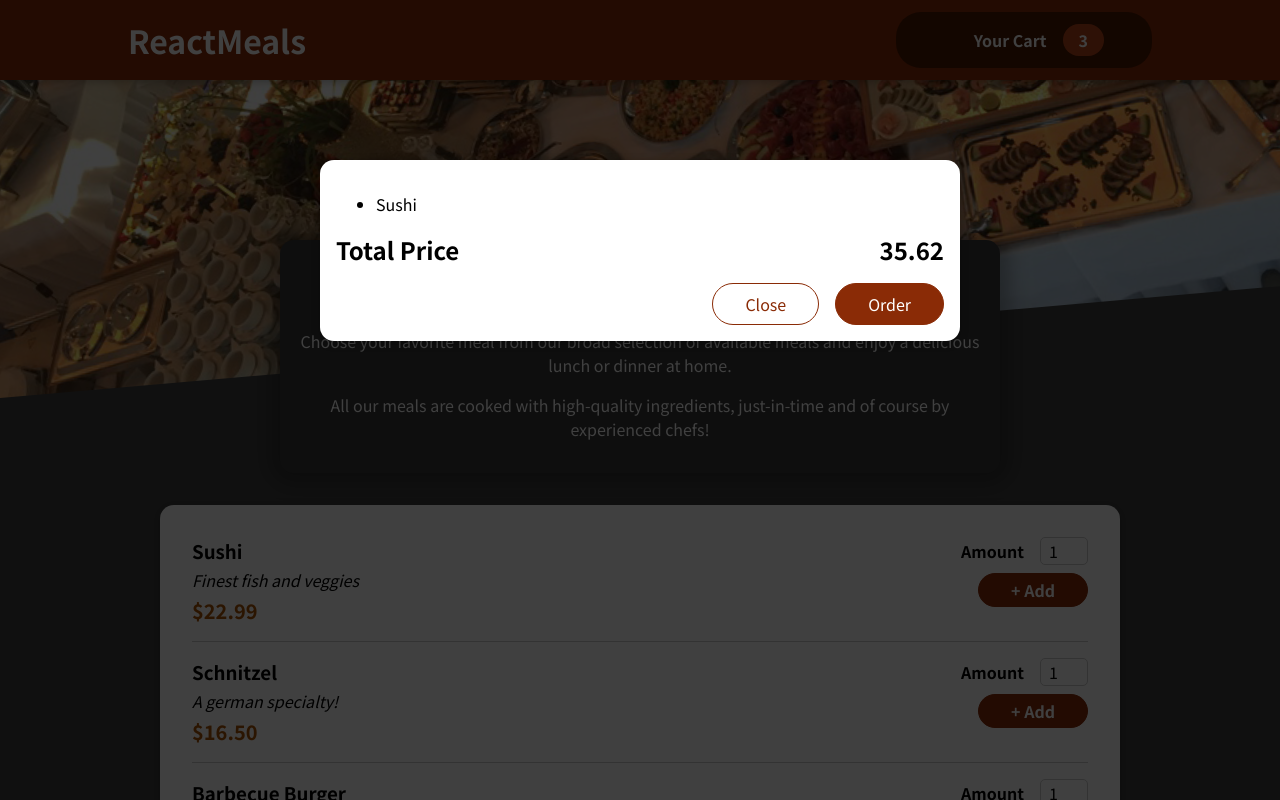
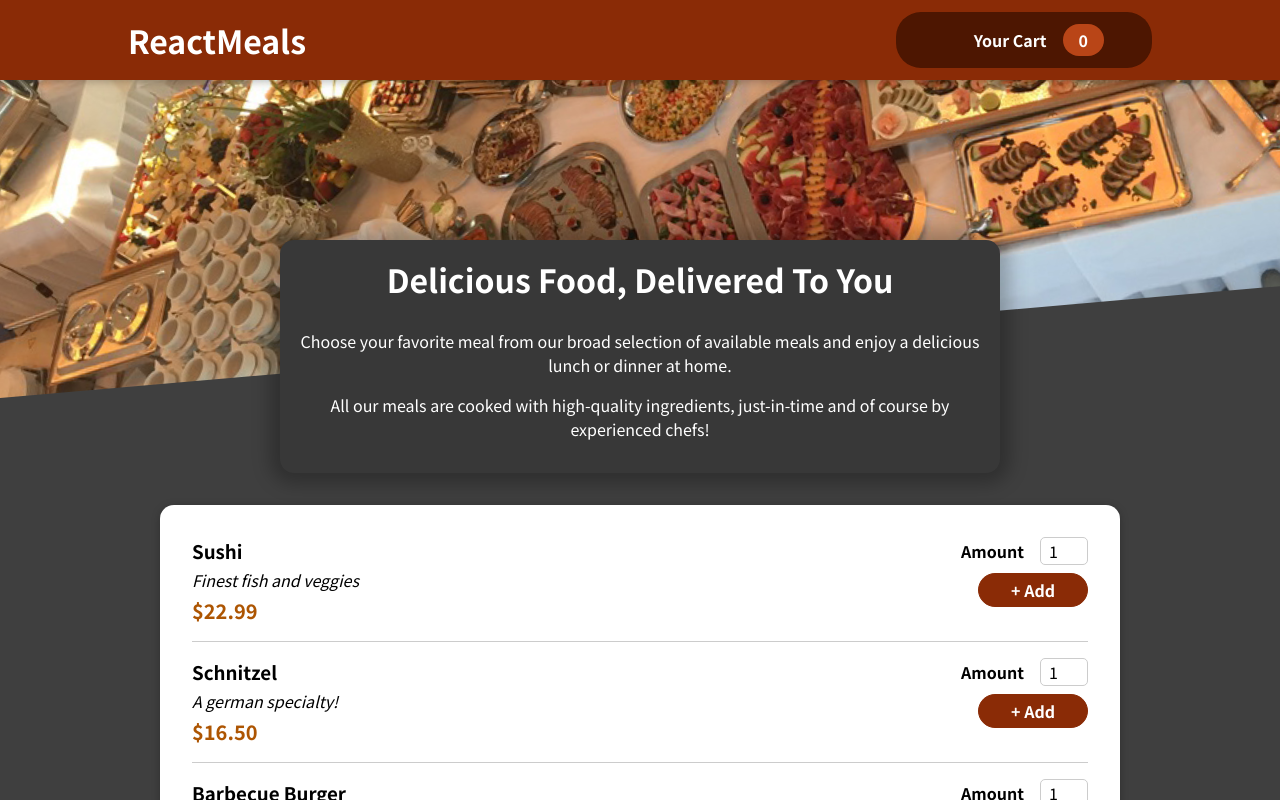
Before and after one commit to mosi3883/react-order-food-practice, a React (Create React App) app: page / in a window 1280 px wide. Shown: the top 800 px of the page. Built offline with nearby package versions, Linux system fonts and the light colour scheme; some icons are missing.

Commit message:
managing add to cart 11-15

```diff
--- a/src/App.js
+++ b/src/App.js
@@ -2,8 +2,9 @@ import Header from './components/Layout/Header';
 import React, { useState } from 'react';
 import Meals from './components/Meals/Meals';
 import Cart from './components/Cart/Cart';
+import CartProvider from './context/CartProvider';
 function App() {
-  const [cartIsShown, setCartIsShown] = useState(true);
+  const [cartIsShown, setCartIsShown] = useState(false);
 
   const showCartHandler = () => {
     setCartIsShown(true);
@@ -13,13 +14,13 @@ function App() {
     setCartIsShown(false);
   };
   return (
-    <React.Fragment>
+    <CartProvider>
       {cartIsShown && <Cart onHideCart={hideCartHandler} />}
       <Header onShowCart={showCartHandler} />
       <main>
         <Meals />
       </main>
-    </React.Fragment>
+    </CartProvider>
   );
 }
 
--- a/src/components/Cart/Cart.jsx
+++ b/src/components/Cart/Cart.jsx
@@ -19,7 +19,7 @@ const Cart = (props) => {
         <button className={classes['button--alt']} onClick={props.onHideCart}>
           Close
         </button>
-        <button className={classes.button} onClick={console.log('ordering ...')}>
+        <button className={classes.button} onClick={() => console.log('ordering ...')}>
           Order
         </button>
       </div>
--- a/src/components/Layout/HeaderCartButton.jsx
+++ b/src/components/Layout/HeaderCartButton.jsx
@@ -1,13 +1,17 @@
+import { useContext } from 'react';
+import CartContext from '../../context/cart-context';
 import CartIcon from '../Cart/CartIcon';
 import classes from './HeaderCartButton.module.css';
 const HeaderCartButton = (props) => {
+  const cartCtx = useContext(CartContext);
+  const numberOfCartItems = cartCtx.items.reduce((acc, item) => acc + item.amount, 0);
   return (
     <button className={classes.button} onClick={props.onClick}>
       <span className={classes.icon}>
         <CartIcon />
       </span>
       <span>Your Cart</span>
-      <span className={classes.badge}>3</span>
+      <span className={classes.badge}>{numberOfCartItems}</span>
     </button>
   );
 };
--- a/src/components/Meals/MealItem/MealItem.jsx
+++ b/src/components/Meals/MealItem/MealItem.jsx
@@ -1,7 +1,19 @@
+import { useContext } from 'react';
+import CartContext from '../../../context/cart-context';
 import classes from './MealItem.module.css';
 import MealItemForm from './MealItemForm';
 const MealItem = (props) => {
+  const cartCtx = useContext(CartContext);
   const price = `$${props.price.toFixed(2)}`;
+
+  const addToCartHandler = (amount) => {
+    cartCtx.addItem({
+      id: props.id,
+      name: props.name,
+      price: props.price,
+      amount,
+    });
+  };
   return (
     <li className={classes.meal}>
       <div>
@@ -10,7 +22,7 @@ const MealItem = (props) => {
         <div className={classes.price}>{price}</div>
       </div>
       <div>
-        <MealItemForm id={props.id} />
+        <MealItemForm id={props.id} onAddToCart={addToCartHandler} />
       </div>
     </li>
   );
--- a/src/components/Meals/MealItem/MealItemForm.jsx
+++ b/src/components/Meals/MealItem/MealItemForm.jsx
@@ -1,9 +1,31 @@
+import { useRef, useState } from 'react';
+
 import Input from '../../UI/Input';
 import classes from './MealItemForm.module.css';
 const MealItemForm = (props) => {
+  const amountInputRef = useRef();
+  const [amountIsValid, setAmountIsValid] = useState(true);
+  const submitHandler = (event) => {
+    event.preventDefault();
+
+    const enteredAmount = amountInputRef.current.value;
+    const enteredAmountNumber = +enteredAmount;
+
+    if (
+      enteredAmount.trim().length === 0 ||
+      !Number.isFinite(enteredAmountNumber) ||
+      enteredAmountNumber < 1 ||
+      enteredAmountNumber > 5
+    ) {
+      setAmountIsValid(false);
+      return;
+    }
+    props.onAddToCart(enteredAmountNumber);
+  };
   return (
-    <form className={classes.form}>
+    <form className={classes.form} onSubmit={submitHandler}>
       <Input
+        ref={amountInputRef}
         label='Amount'
         input={{
           type: 'number',
@@ -15,6 +37,7 @@ const MealItemForm = (props) => {
         }}
       />
       <button>+ Add</button>
+      {!amountIsValid && <p>not valid</p>}
     </form>
   );
 };
--- a/src/components/UI/Input.jsx
+++ b/src/components/UI/Input.jsx
@@ -1,11 +1,12 @@
 import classes from './Input.module.css';
-const Input = (props) => {
+import React from 'react';
+const Input = (props, ref) => {
   return (
     <div className={classes.input}>
       <label htmlFor={props.input.id}>{props.label}</label>
-      <input {...props.input} />
+      <input ref={ref} {...props.input} />
     </div>
   );
 };
 
-export default Input;
+export default React.forwardRef(Input);
--- /dev/null
+++ b/src/context/CartProvider.jsx
@@ -0,0 +1,43 @@
+import { useReducer } from 'react';
+
+import CartContext from './cart-context';
+
+const defaultCartState = {
+  items: [],
+  totalPrice: 0,
+};
+
+const cartReducer = (prevCart, action) => {
+  if (action.type === 'ADD') {
+    // later check if already exist
+    const updatedItems = [...prevCart.items, action.item];
+    const updatedTotalPrice = prevCart.totalPrice + action.item.price * action.item.amount;
+
+    return { items: updatedItems, totalPrice: updatedTotalPrice };
+  }
+
+  if (action.type === 'REMOVE') {
+  }
+
+  return defaultCartState;
+};
+
+const CartProvider = (props) => {
+  const [cartState, dispatchCart] = useReducer(cartReducer, defaultCartState);
+
+  const addItemToCartHandler = (item) => {
+    dispatchCart({ type: 'ADD', item });
+  };
+  const removeItemFromCartHandler = (id) => {
+    dispatchCart({ type: 'REMOVE', id });
+  };
+  const cartContext = {
+    items: cartState.items,
+    totalPrice: cartState.totalPrice,
+    addItem: addItemToCartHandler,
+    removeItem: removeItemFromCartHandler,
+  };
+  return <CartContext.Provider value={cartContext}>{props.children}</CartContext.Provider>;
+};
+
+export default CartProvider;
--- /dev/null
+++ b/src/context/cart-context.js
@@ -0,0 +1,10 @@
+import React from 'react';
+
+const CartContext = React.createContext({
+  items: [],
+  totalPrice: 0,
+  addItem: (item) => {},
+  removeItem: (id) => {},
+});
+
+export default CartContext;
```
